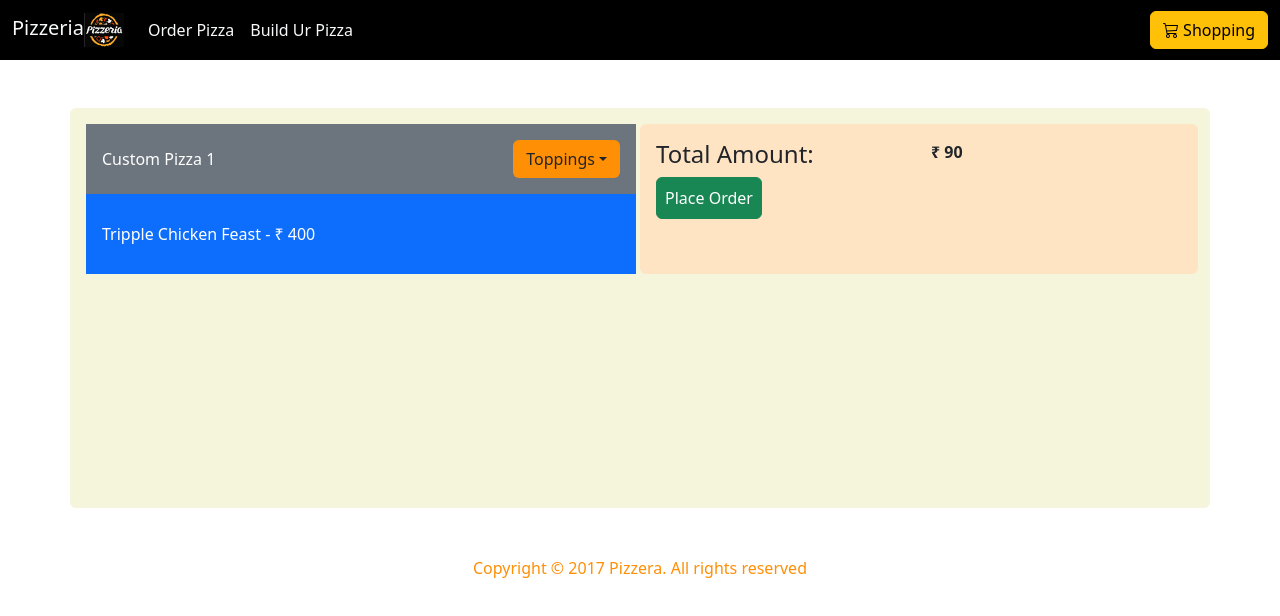
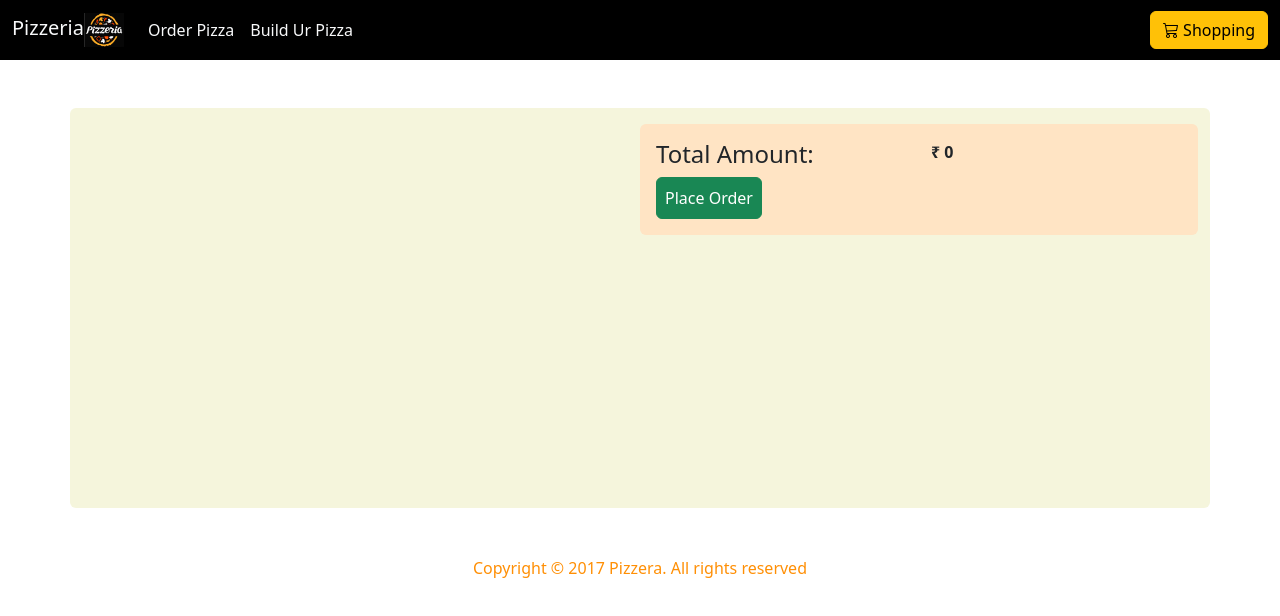
Before and after one commit to zenoR-git/pizzeria-frontend, a React (Vite) app: page /cart in a window 1280 px wide. Shown: the top 616 px of the page. Built offline with nearby package versions, Linux system fonts and the light colour scheme.

Commit message:
complete redux implementation

```diff
--- a/package.json
+++ b/package.json
@@ -10,8 +10,10 @@
     "preview": "vite preview"
   },
   "dependencies": {
+    "@reduxjs/toolkit": "^2.2.7",
     "react": "^18.3.1",
     "react-dom": "^18.3.1",
+    "react-redux": "^9.1.2",
     "react-router-dom": "^6.26.2"
   },
   "devDependencies": {
--- a/src/App.jsx
+++ b/src/App.jsx
@@ -6,14 +6,15 @@ import HomeComponent from './components/HomeComponent'
 import PizzaMaker from './components/PizzaMaker'
 import PreMadePizza from './components/PreMadePizza'
 import CartCheckout from './components/CartCheckout'
-
+import store from './store/store.mjs'
+import { Provider } from 'react-redux'
 
 function App() {
 
 
   return (
     <>
-
+    <Provider store={store}>
     <BrowserRouter>
     <Navbar />
     <Routes>
@@ -24,6 +25,7 @@ function App() {
       </Routes>
 
     </BrowserRouter>
+    </Provider>
     </>
   )
 }
--- a/src/components/CartCheckout.jsx
+++ b/src/components/CartCheckout.jsx
@@ -1,10 +1,16 @@
 import React from 'react'
+
+import { useSelector, useDispatch } from 'react-redux'
+import {addCustomPizza,addPremadePizza,removeCustomPizza,removePremadePizza} from '../store/cart.mjs'
+
 import CartContent from './CartContent'
 import './styles/cart_styles.css'
 
 function CartCheckout() {
 
-  let total = 90
+  const totalPrice = useSelector(state=>state.cart.preMadeOverall) + useSelector(state=>state.cart.customPizza.totalPrice)
+  console.log(useSelector(state=>state.cart.customPizza.items))
+
   return (
     <div id='cart-container' className="container my-5 rounded p-3" >
       <div className='row g-2'>
@@ -19,7 +25,7 @@ function CartCheckout() {
                  <h4>Total Amount:</h4>
               </div>
               <div className='col'>
-                <b>&#8377; {total}</b>
+                <b>&#8377; {totalPrice}</b>
               </div>
             </div>
             <div>
--- a/src/components/CartContent.jsx
+++ b/src/components/CartContent.jsx
@@ -1,42 +1,21 @@
 import React from "react";
 import './styles/cart_styles.css'
 
+import { useSelector, useDispatch } from 'react-redux'
+import {addCustomPizza,addPremadePizza,removeCustomPizza,removePremadePizza} from '../store/cart.mjs'
+
 function CartContent() {
-  const cartdata = {
-    customPizza: [
-      [
-        {
-          id: 112,
-          tname: "Capsicum",
-          price: 15,
-          image:
-            "https://thumb7.shutterstock.com/display_pic_with_logo/259963/259963,1235208469,1/stock-photo-vegetables-bulgarian-pepper-on-a-white-background-isolated-25335661.jpg",
-        },
-        {
-          id: 114,
-          tname: "Sweet corn",
-          price: 38,
-          image:
-            "https://thumb7.shutterstock.com/display_pic_with_logo/3102608/706329457/stock-photo-sweet-corn-in-wooden-bowl-and-spoon-isolated-on-white-background-706329457.jpg",
-        },
-      ],
-    ],
-    preMadePizzas: [
-      {
-        id: "0006",
-        type: "nonveg",
-        price: "400",
-        name: "Tripple Chicken Feast",
-      },
-    ],
-  };
+
+    const customPizza= useSelector(state=>state.cart.customPizza.items)
+    const preMadePizza= useSelector(state=>state.cart.preMadePizza)
+
   return (
     <div>
       {/* TODO: show current things in art with option to increase or decrease items + same for custom made pizza   */}
       <div className='row'>
-        {cartdata.customPizza && (
+        {customPizza && (
           <div className='col-12'>
-            {cartdata.customPizza.map((itemArr, index) => {
+            {customPizza.map((itemArr, index) => {
               return (
                 <div className="w-100 text-bg-secondary d-flex justify-content-between p-3" key={index}>
                   <p className='my-auto'>Custom Pizza {index+1}</p>
@@ -51,7 +30,7 @@ function CartContent() {
                         Toppings
                       </button>
                       <ul class="dropdown-menu">
-                        {itemArr.map((items, index2) => {
+                        {itemArr.toppings.map((items, index2) => {
                           return (
 
                               <li key={'items'+index2}>
@@ -74,7 +53,7 @@ function CartContent() {
       <div>
         {/* premade pizza section */}
         {
-          cartdata.preMadePizzas.map((item,index)=>{
+          preMadePizza.map((item,index)=>{
             return(
               <div className='text-bg-primary d-flex align-items-center px-3' style={{height:'80px'}}>
                 <div className="text-strong">{item.name} - &#8377; {item.price}</div>
--- a/src/components/PizzaMaker.jsx
+++ b/src/components/PizzaMaker.jsx
@@ -1,4 +1,8 @@
 import React, { useEffect, useState } from "react";
+
+import { useDispatch } from 'react-redux'
+import {addCustomPizza} from '../store/cart.mjs'
+
 
 // import assets
 import "./styles/pizza_maker.css";
@@ -8,28 +12,37 @@ function PizzaMaker() {
   const [toppings,setToppings] = useState([]);
   const [selectedItems, setSelectedItem] = useState([]);
 
+  const dispatch = useDispatch()
+
+  function handleSubmit(toppings,total){
+    let data = {
+      toppings:toppings,
+      price:total
+    }
+    dispatch(addCustomPizza(data))
+  }
+
   useEffect(()=>{
     fetch('http://localhost:3001/api/v1/ingredients').then((res)=>{
-      console.log(res)
       return res.json()
     }).then((data)=>{
-      console.log(data)
       setToppings(data)
     })
   },[])
 
   useEffect(() => {
-    console.log("aftereffecs", selectedItems);
+    console.log("aftereffects", selectedItems);
     calculateTotalCost();
   }, [selectedItems]);
 
   function itemHandler(event) {
     let id = event.target.value;
     if (event.target.checked) {
-      //if we unselect the checkbox
+      //if we select the checkbox
       let selectedOne = toppings.filter((item) => {
         return item.id == id;
       });
+
       setSelectedItem([...selectedItems, ...selectedOne]);
     } else if (!event.target.checked) {
       //if we unselect the checkbox
@@ -91,7 +104,7 @@ function PizzaMaker() {
         </table>
         <div className="total-section">Total: &#8377; {total}</div>
         <div className="text-center">
-          <button id="piz-btn" className="btn">
+          <button id="piz-btn" className="btn" onClick={()=>{handleSubmit(selectedItems,total)}}>
             Build Pizza
           </button>
         </div>
--- a/src/components/PreMadePizzaCard.jsx
+++ b/src/components/PreMadePizzaCard.jsx
@@ -1,9 +1,14 @@
 import React from 'react'
+
+import { useDispatch } from 'react-redux'
+import {addPremadePizza} from '../store/cart.mjs'
 
 // import assets here
 import './styles/pre_made_pizza_card.css'
 
 function PreMadePizzaCard({item}) {
+
+    const dispatch = useDispatch()
 
   return (
     <div className='card p-3 h-100'>
@@ -34,7 +39,9 @@ function PreMadePizzaCard({item}) {
             </div>
             <div className="col-3 text-center">
                 <img className='r-img-card' src={item.image} />
-                <button id='btn-card' className="btn mt-4"> Add to cart </button>
+                <button id='btn-card' className="btn mt-4" onClick={()=>{
+                    dispatch(addPremadePizza(item))
+                }}> Add to cart </button>
             </div>
         </div>
     </div>
--- /dev/null
+++ b/src/store/cart.mjs
@@ -0,0 +1,51 @@
+import { createSlice } from '@reduxjs/toolkit'
+
+export const cartSlice = createSlice({
+  name: 'cart',
+  initialState: {
+    customPizza:{
+        count: 0,
+        totalPrice: 0,
+        items:[]
+    },
+    preMadePizza:[],
+    preMadeOverall: 0
+    },
+  reducers: {
+    addCustomPizza: (state,action) => {
+      state.customPizza.count += 1
+      state.customPizza.items.push(action.payload)
+      let sum = 0
+      console.log('b sum',sum)
+    //   console.log()
+      for (let index = 0; index < state.customPizza.items.length; index++) {
+        let element = state.customPizza.items[index];
+        sum += element.price
+      }
+      console.log('sum',sum)
+      state.customPizza.totalPrice = sum
+      console.log(state.customPizza.totalPrice)
+    //
+    },
+    removeCustomPizza: (state,action) => {
+        state.customPizza.count -= 1
+        let indexToRemove = state.customPizza.items.indexOf(action.payload)
+        let priceToRemove = state.customPizza.items[indexToRemove].price
+        state.customPizza.totalPrice -= priceToRemove
+        delete state.customElements.items[indexToRemove]
+    },
+    addPremadePizza: (state, action) => {
+      state.preMadePizza.push(action.payload)
+      state.preMadeOverall += action.payload.price
+    },
+    removePremadePizza: (state,action)=>{
+        let indexToRemove = state.preMadePizza.indexOf(action.payload)
+        let priceToRemove = state.preMadePizza[indexToRemove].price
+        state.preMadeOverall -= priceToRemove
+    }
+  }
+})
+
+export const { addCustomPizza, removeCustomPizza, addPremadePizza , removePremadePizza  } = cartSlice.actions
+
+export default cartSlice.reducer
--- /dev/null
+++ b/src/store/store.mjs
@@ -0,0 +1,8 @@
+import { configureStore } from '@reduxjs/toolkit'
+import cartReducer  from './cart.mjs'
+
+export default configureStore({
+  reducer: {
+    cart: cartReducer
+  }
+})
```
Also changed, not shown: sampleDataFormat.txt, 1 other file (tests, documents, lock files or other folders).
